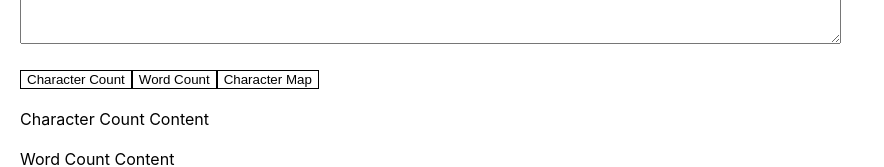
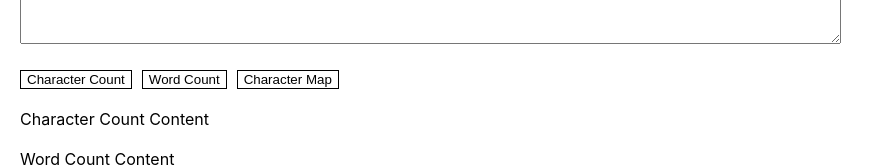
Before and after one commit to afzalhussein/react-app-todos, a React (Create React App) app: page / in a window 1280 px wide. Shown: the part 152-319 px from the top of the page, without its empty margins (0-884 px from the left). Built offline with nearby package versions, Linux system fonts and the light colour scheme.

Commit message:
Refactored correct typo in css

```diff
--- a/src/App.css
+++ b/src/App.css
@@ -1,41 +1,3 @@
-/* .App {
-  text-align: center;
-}
-
-.App-logo {
-  height: 40vmin;
-  pointer-events: none;
-}
-
-@media (prefers-reduced-motion: no-preference) {
-  .App-logo {
-    animation: App-logo-spin infinite 20s linear;
-  }
-}
-
-.App-header {
-  background-color: #282c34;
-  min-height: 100vh;
-  display: flex;
-  flex-direction: column;
-  align-items: center;
-  justify-content: center;
-  font-size: calc(10px + 2vmin);
-  color: white;
-}
-
-.App-link {
-  color: #61dafb;
-}
-
-@keyframes App-logo-spin {
-  from {
-    transform: rotate(0deg);
-  }
-  to {
-    transform: rotate(360deg);
-  }
-} */
 .wrapper {
   padding: 20px;
 }
@@ -44,7 +6,7 @@
   background:none;
   border: black solid 1px;
   cursor: pointer;
-  marign-right: 10px;
+  margin-right: 10px;
 }
 
 .wrapper div {
```
